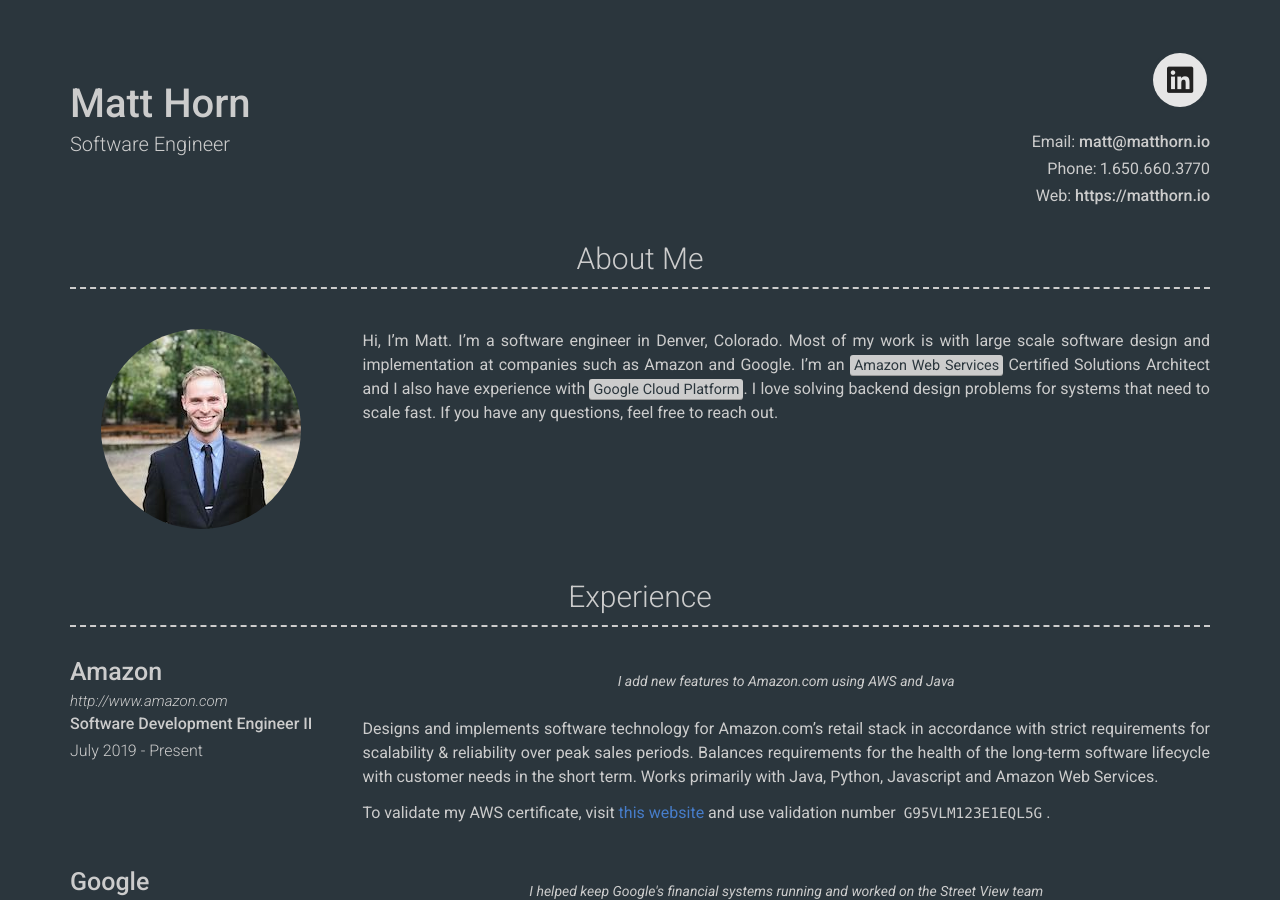
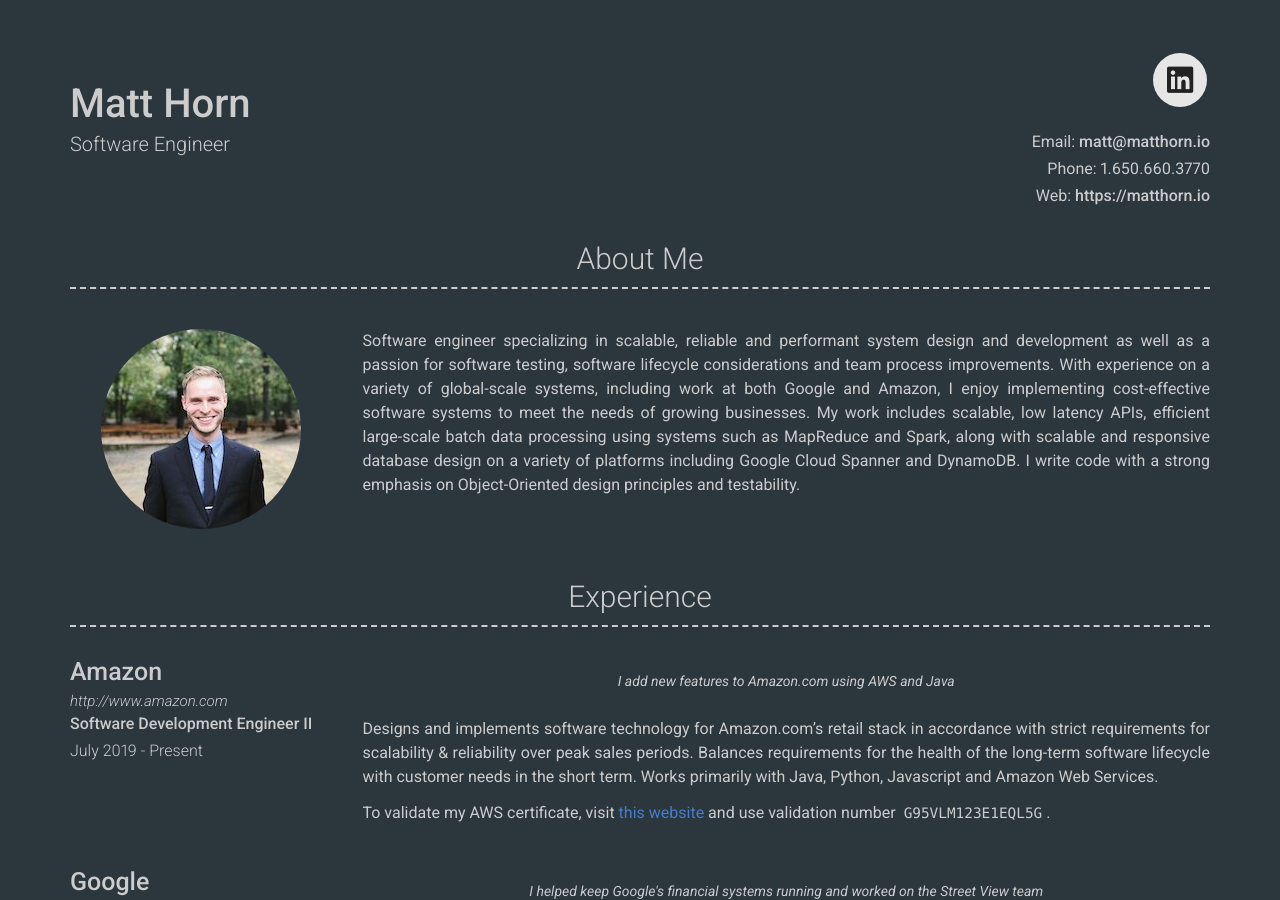
Before and after one commit to matthorn-repo/matthorn-repo.github.io, a Jekyll site: the page built from index.md, in a window 1280 px wide and 900 px high. Built offline with Jekyll 4.4.1, drawn with Linux system fonts in a browser that asks for light colours; nearby versions of some CDN libraries.

Commit message:
Update Resume

```diff
--- a/_config.yml
+++ b/_config.yml
@@ -46,10 +46,13 @@ google_analytics: "UA-158027031-1"
 # about_title: About Me (Use this to override about section title)
 about_profile_image: images/profile.jpg
 about_content: | # this will include new lines to allow paragraphs
-  Hi, I'm Matt. I'm a software engineer in Denver, Colorado. Most of my work is with large scale software design
-  and implementation at companies such as Amazon and Google. I'm an <mark>Amazon Web Services</mark> Certified Solutions Architect
-  and I also have experience with <mark>Google Cloud Platform</mark>.
-  I love solving backend design problems for systems that need to scale fast. If you have any questions, feel free to reach out.
+  Software engineer specializing in scalable, reliable and performant system design and development as well as a passion
+  for software testing, software lifecycle considerations and team process improvements. With experience on a variety of
+  global-scale systems, including work at both Google and Amazon, I enjoy implementing cost-effective software systems
+  to meet the needs of growing businesses.
+  My work includes scalable, low latency APIs, efficient large-scale batch data processing using systems such as MapReduce and Spark, along
+  with scalable and responsive database design on a variety of platforms including Google Cloud Spanner and DynamoDB. I write code with
+  a strong emphasis on Object-Oriented design principles and testability.
 # Write an awesome description about yourself here, this supports markdown, so you can add [links](http://foobar.com) and highlight things <mark>like this</mark>.
 
 # You can even add paragraphs by using empty lines like this and add anything else markdown supports such as
```
